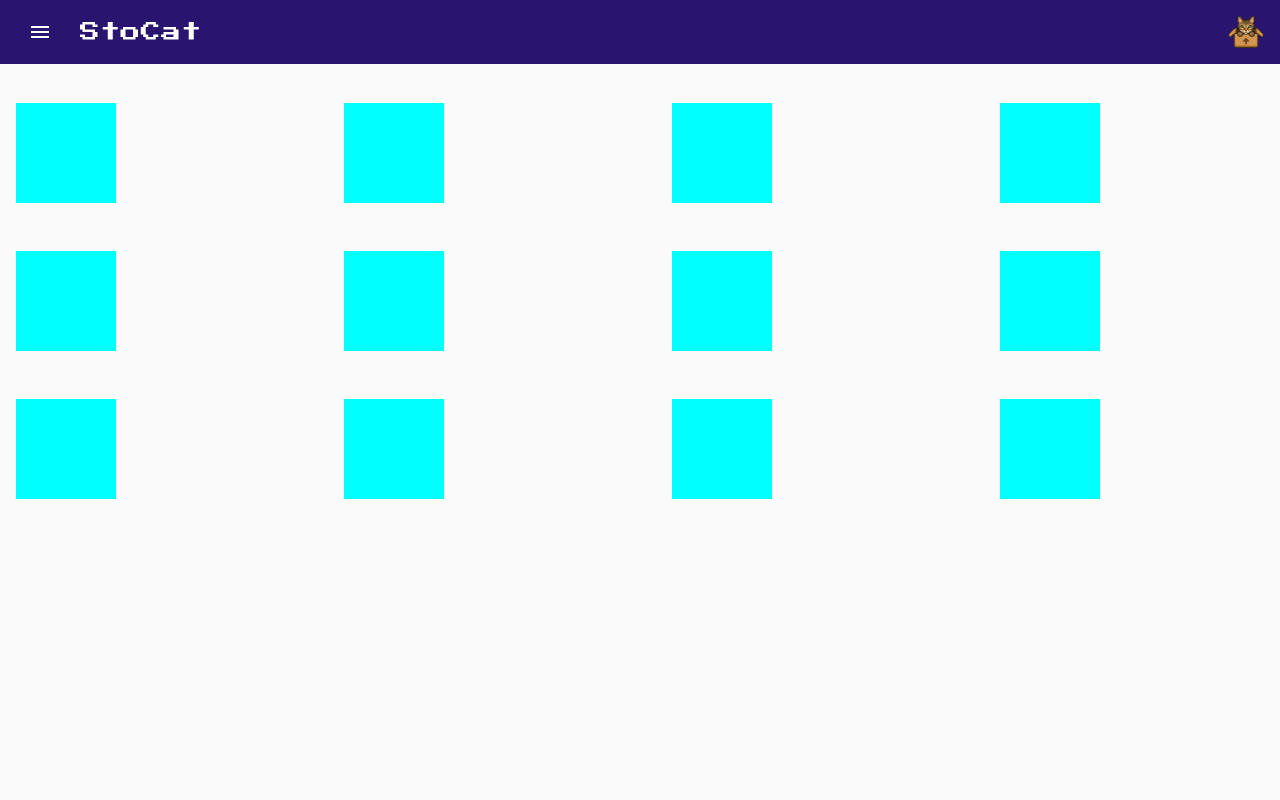
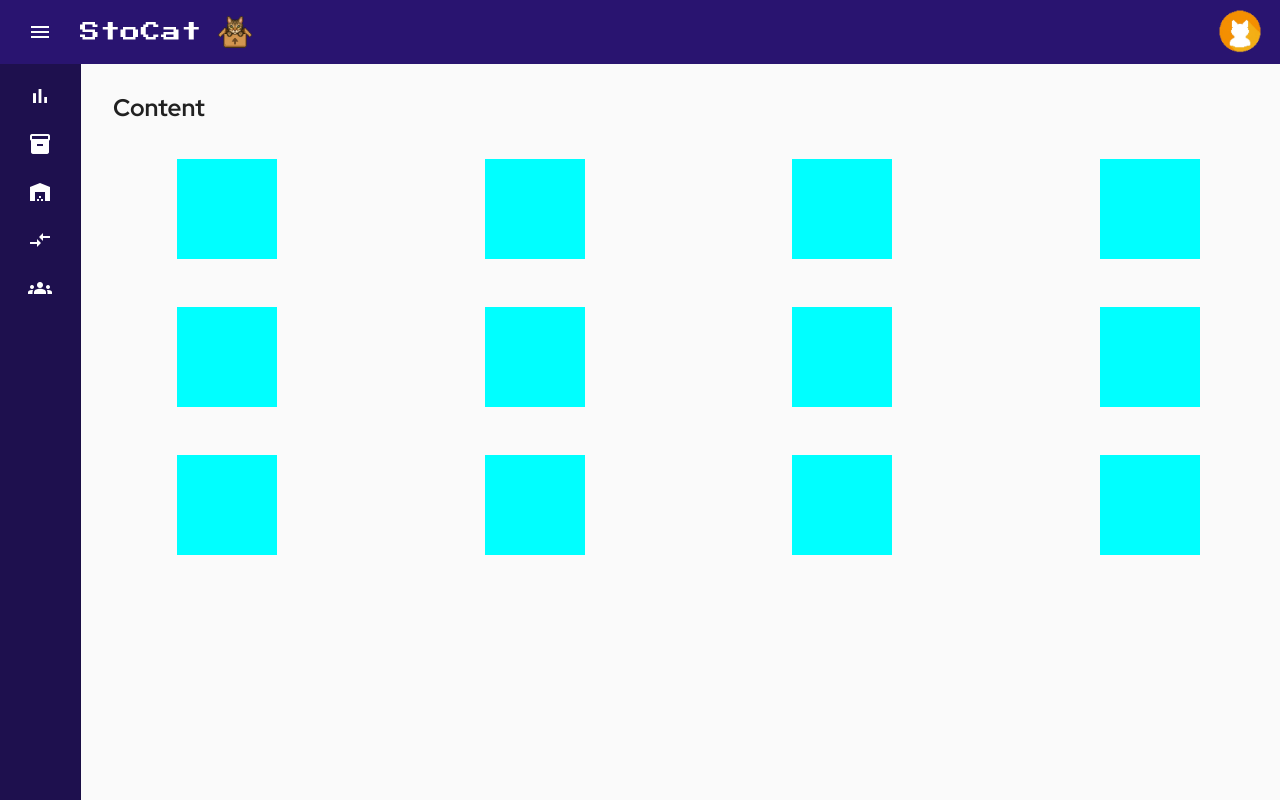
Before and after one commit to LucasPordeus/inventory-system, an Angular app in the folder front-end/: page / in a window 1280 px wide. Built offline with nearby package versions, Linux system fonts and the light colour scheme.

Commit message:
style: fixes and changed the menu style

```diff
--- a/front-end/src/app/components/menu/menu.html
+++ b/front-end/src/app/components/menu/menu.html
@@ -3,14 +3,17 @@
     <mat-icon>menu</mat-icon>
   </button>
 
-    <div class="brand">
-      <h1 class="title">StoCat</h1>
-      <img src="assets/images/logo.png" class="logo" alt="logo">
-    </div>
+  <div class="brand">
+    <h1 class="title">StoCat</h1>
+    <img src="assets/images/logo.png" class="logo" alt="logo">
+  </div>
+  <div class="profile">
+    <img src="assets/images/person-profile.png" class="profile_image" alt="profile_image">
+  </div>
 </mat-toolbar>
 
 <mat-sidenav-container autosize="true">
-  <mat-sidenav [ngClass]="!isCollapsed ? 'expanded' : 'side'" [mode]="isMobile ? 'over' : 'side'" [opened]="isMobile ? false : true">
+  <mat-sidenav [ngClass]="!isCollapsed ? 'expanded' : 'side'" [mode]="isMobile ? 'over' : 'side'" [opened]="isMobile ? false : true" [disableClose]="true">
     <mat-nav-list>
       <a mat-list-item>
         <span class="entry">
--- a/front-end/src/app/components/menu/menu.scss
+++ b/front-end/src/app/components/menu/menu.scss
@@ -21,7 +21,11 @@ mat-toolbar{
 }
 
 mat-sidenav-container{
-    height:100%;
+    height: 100%;
+
+    @media screen and (max-width: 800px){
+        width: 80vh;
+    }
 }
 
 span{
@@ -36,7 +40,7 @@ a:hover{
 mat-sidenav{
     background-color: #1E104E;
     padding-top: 3.5rem;
-    transition: width 0.3s ease;
+    transition: width 0.9s ease;
     @media screen and (min-width: 600px){
       padding-top: 4rem;
     }
@@ -53,6 +57,7 @@ mat-sidenav{
 // Move the content down so that it won't be hidden by the toolbar
 mat-sidenav-content{
     padding-left: 1rem;
+    top: 3.5rem;
 }
 
 .expanded{
@@ -60,21 +65,18 @@ mat-sidenav-content{
 }
 
 .logo{
-    width: 3%;
-    height: 75%;
+    width: 4%;
     position: relative;
     right: 0;
 
     @media screen and (max-width: 800px) {
-        width: 8%;
-        height: 75%;
+        width: 16%;
     }
 }
 
 .brand{
     display: flex;
     width: 100%;
-    justify-content: space-between;
     align-items: center;
 }
 
@@ -82,7 +84,6 @@ mat-sidenav-content{
     width: 100px;
     height: 100px;
     background-color: aqua;
-
 }
 
 .grid{
@@ -90,4 +91,26 @@ mat-sidenav-content{
     grid-template-columns: repeat(4, 1fr);
     gap: 3rem;
     margin-top: 1rem;
+    place-items: center;
 }
+
+
+.profile_image{
+    width: 14%;
+    height: 14%;
+}
+
+.profile{
+    width: fit-content;
+    display: flex;
+    align-items: flex-end;
+    justify-content: flex-end
+}
+
+.profile img{
+    cursor: pointer;
+}
+
+.profile img:hover{
+    filter:  drop-shadow(2px 2px 2px #ffffff8e);
+}
--- a/front-end/src/app/components/menu/menu.ts
+++ b/front-end/src/app/components/menu/menu.ts
@@ -47,7 +47,7 @@ export class Menu implements OnInit {
         if(screenSize.matches){
           this.isMobile = true;
         }else{
-          this.isMobile = true;
+          this.isMobile = false;
         }
       });
   }
@@ -58,7 +58,7 @@ export class Menu implements OnInit {
       this.isCollapsed = !this.isCollapsed;
     }else{
       this.sidenav.open();
-      this.isCollapsed = this.isCollapsed;
+      this.isCollapsed = !this.isCollapsed;
     }
   }
 }
```
Also changed, not shown: front-end/src/assets/images/person-profile.png (added).
